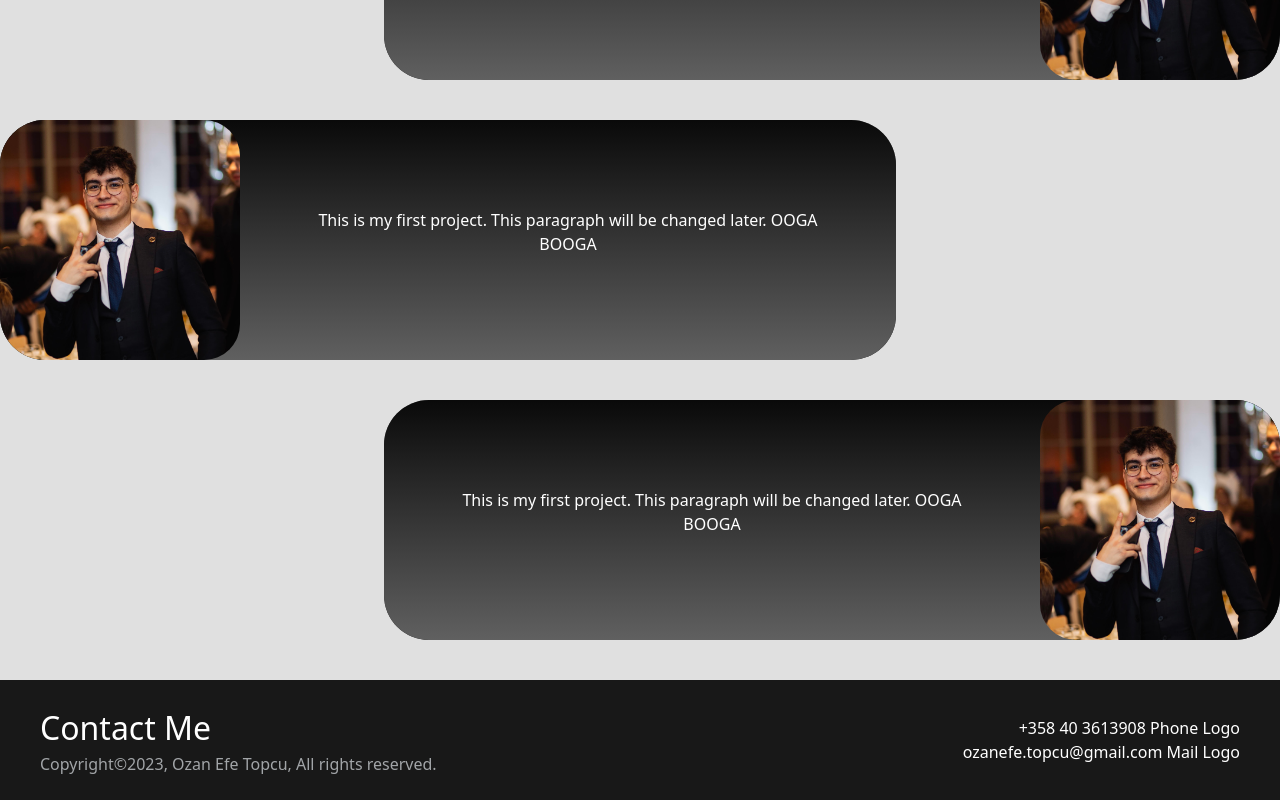
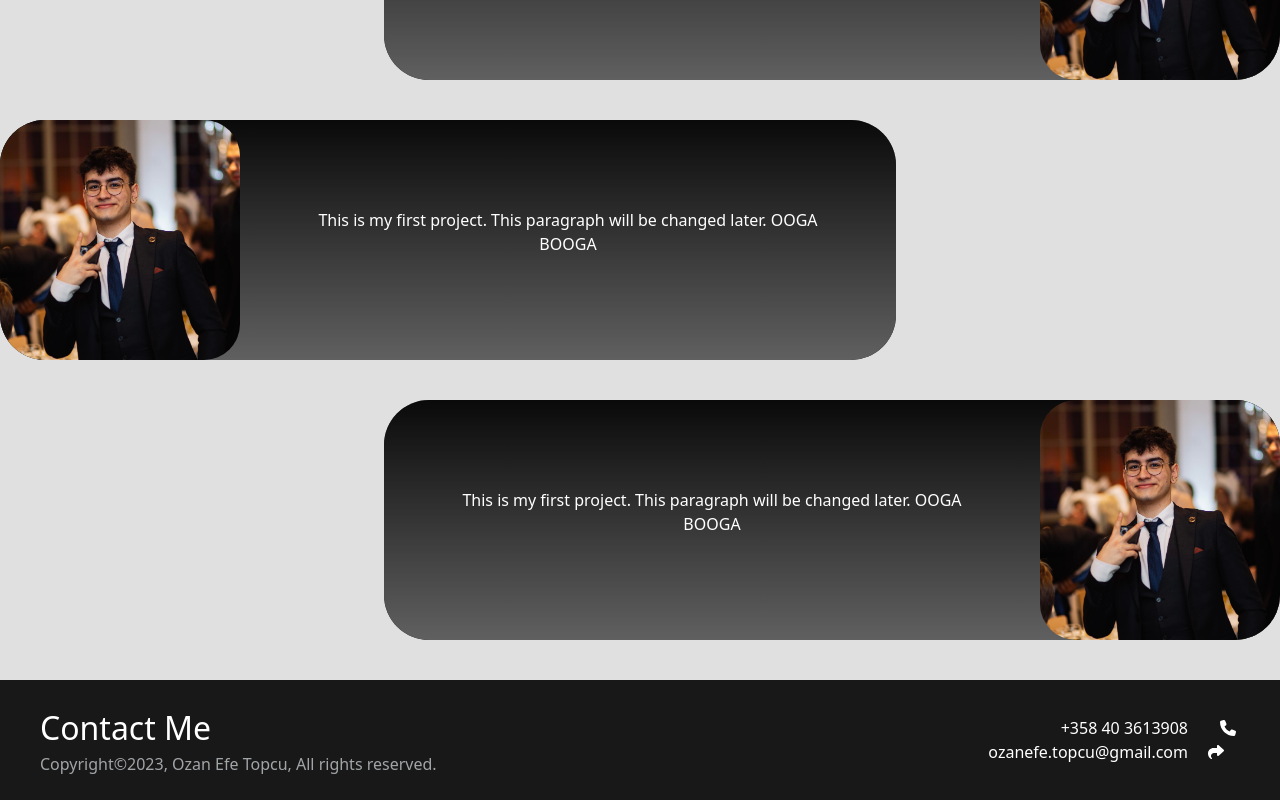
Before and after one commit to OzanEFETopcu/Personal-Website, a React (Create React App) app in the folder client_new/: page / in a window 1280 px wide. Shown: the part 1946-2746 px from the top of the page. Built offline with nearby package versions, Linux system fonts and the light colour scheme.

Commit message:
Adding Icons

```diff
--- a/client_new/src/Contact.js
+++ b/client_new/src/Contact.js
@@ -1,6 +1,7 @@
 import React from 'react'
 import './Styling/ContactStyle.css'
-
+import { FontAwesomeIcon } from '@fortawesome/react-fontawesome'
+import { faPhone, faMailForward } from '@fortawesome/free-solid-svg-icons'
 
 export default function Contact() {
   return (
@@ -20,10 +21,24 @@ export default function Contact() {
 
             <div className='col' id='contact_col2'>
               <div className='row' id='contact_row2_1'>
-                +358 40 3613908 Phone Logo
+
+                <div className='col-10'>
+                  +358 40 3613908
+                </div>
+                <div className='col-2'>
+                  <FontAwesomeIcon icon={faPhone}></FontAwesomeIcon>
+                </div>
+
               </div>
               <div className='row' id='contact_row2_2'>
-                ozanefe.topcu@gmail.com Mail Logo
+
+                <div className='col-10'>
+                  ozanefe.topcu@gmail.com
+                </div>
+                <div className='col-2'>
+                  <FontAwesomeIcon icon={faMailForward}></FontAwesomeIcon>
+                </div>
+
               </div>
             </div>
 
--- a/client_new/src/Styling/ContactStyle.css
+++ b/client_new/src/Styling/ContactStyle.css
@@ -30,3 +30,9 @@
 #contact_row1_2{
     color: #a2a5a8 !important;
 }
+
+#contact_row2_1{
+    display: flex;
+    flex-direction: row;
+    width: auto;
+}
--- a/client_new/src/Styling/HomeStyle.css
+++ b/client_new/src/Styling/HomeStyle.css
@@ -2,6 +2,7 @@
 
     height: 100vh;
     background: #e0e0e0;
+    position: relative;
 
 }
 
@@ -26,6 +27,7 @@
 
 #home_row1{
     height: 100%;
+    bottom: 0;
 }
 
 #home_imageDiv{
```
Also changed, not shown: package.json (added, +9 -0 lines), 1 other file (tests, documents, lock files or other folders).
